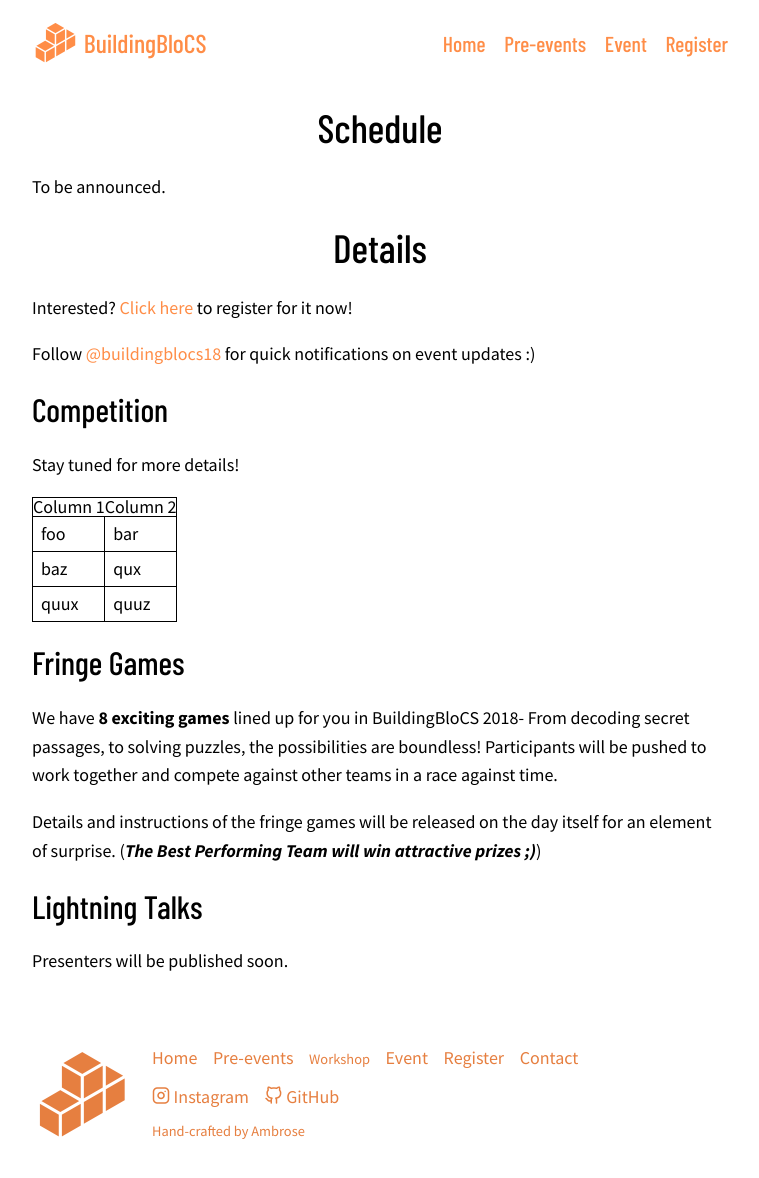
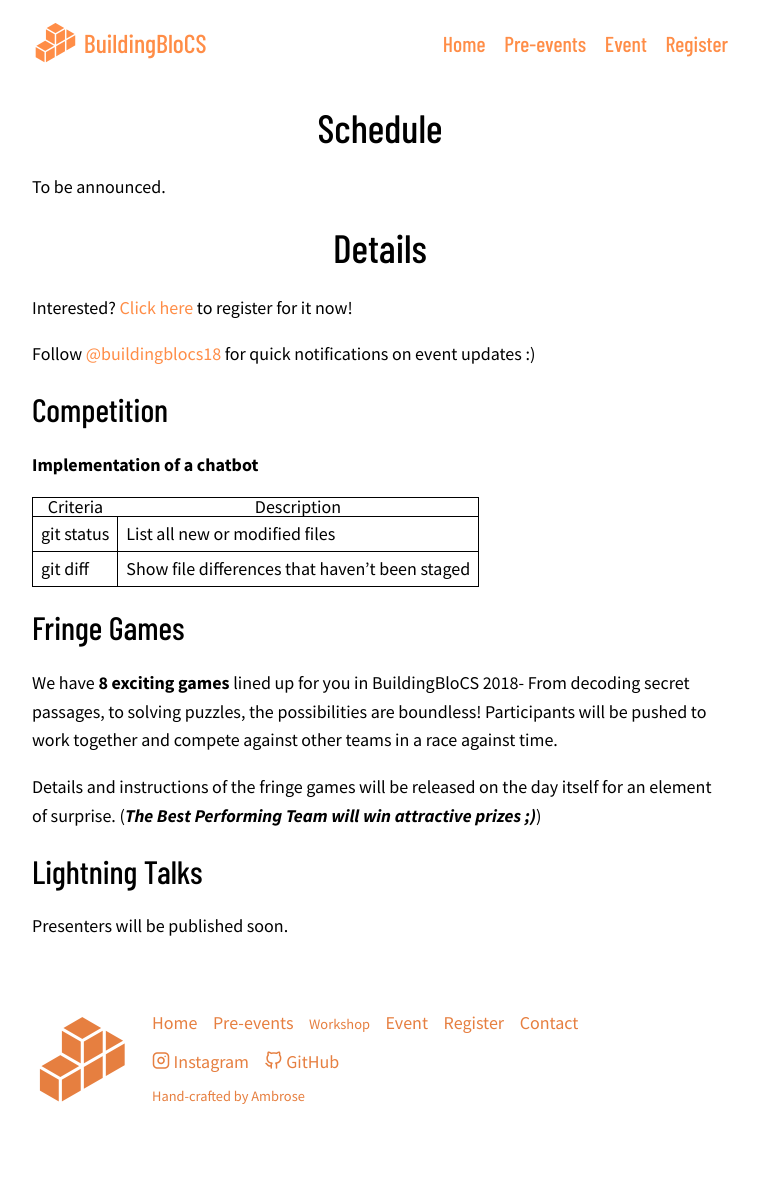
Before and after one commit to buildingblocs/2018, a Jekyll site: the page built from event/index.md, in a window 1280 px wide and 1194 px high. Shown: the top 1178 px of the window, without its empty margins (260-1019 px from the left). Built offline with Jekyll 4.4.1, drawn with Linux system fonts in a browser that asks for light colours; some web fonts are replaced; our own code applies the rules of GitHub Pages for plain Markdown files.

Commit message:
Update index.md

```diff
--- a/event/index.md
+++ b/event/index.md
@@ -28,13 +28,12 @@ Follow [@buildingblocs18](https://instagram.com/buildingblocs18) for quick notif
 
 ## Competition
 
-Stay tuned for more details!
+**Implementation of a chatbot**
 
-| Column 1 | Column 2 |
-|----------|----------|
-| foo      | bar      |
-| baz      | qux      |
-| quux     | quuz     |
+| Criteria | Description |
+| --- | --- |
+| git status | List all new or modified files |
+| git diff | Show file differences that haven't been staged |
 
 
 ## Fringe Games
```
